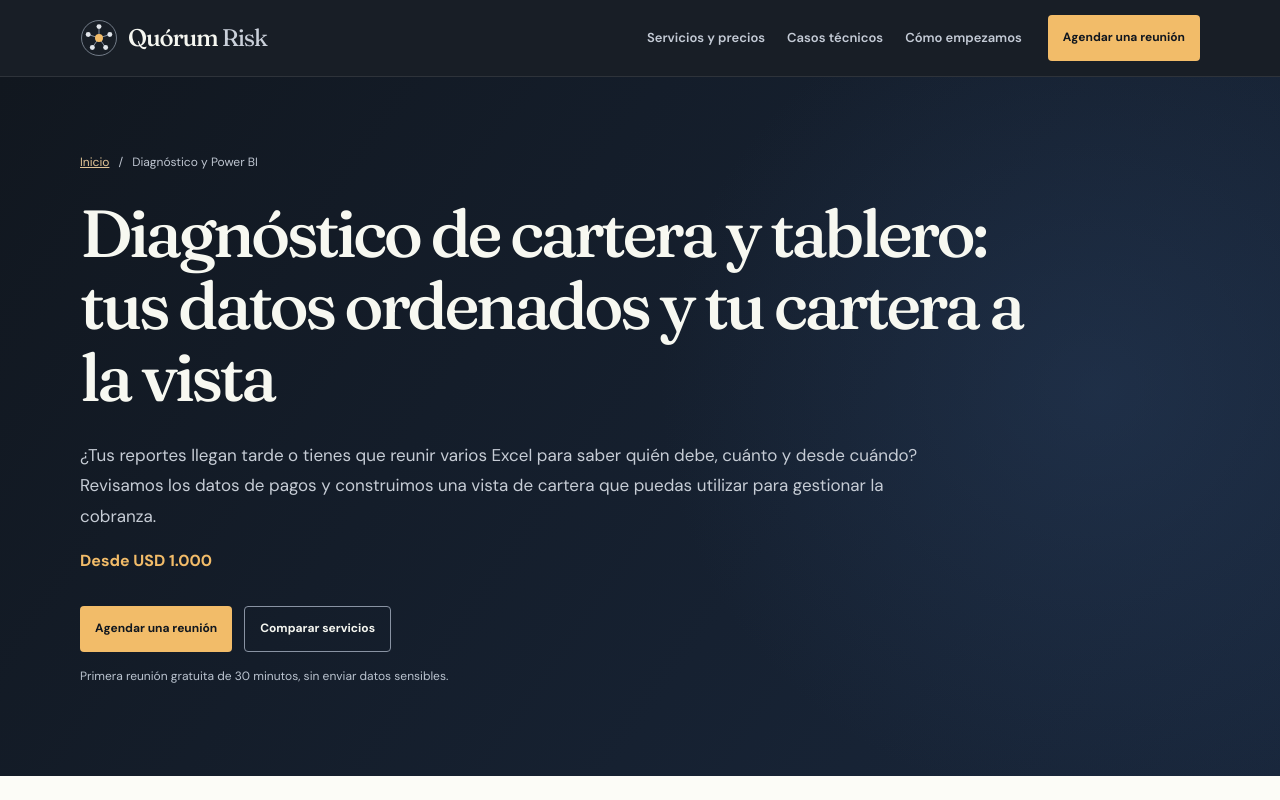
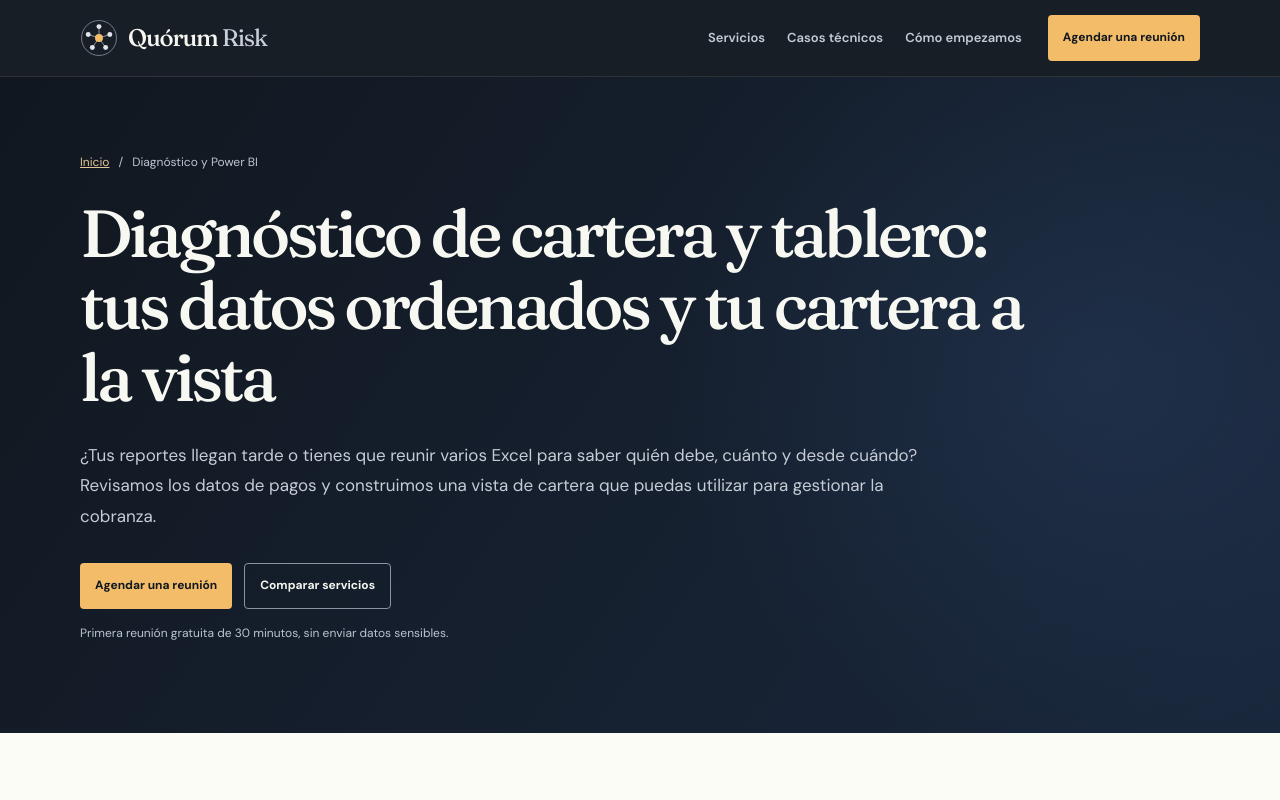
Before and after one commit to QuorumRisk/QuorumRisk.github.io, a plain HTML site: page diagnostico-y-tablero-de-cartera/index.html in a window 1280 px wide. Shown: the top 800 px of the page. Drawn offline with Linux system fonts and the light colour scheme.

Commit message:
Retirar precios públicos y actualizar navegación de servicios: diagnostico-y-tablero-de-cartera/index.html

```diff
--- a/diagnostico-y-tablero-de-cartera/index.html
+++ b/diagnostico-y-tablero-de-cartera/index.html
@@ -3,14 +3,14 @@
 <head>
   <meta charset="utf-8"><meta name="viewport" content="width=device-width,initial-scale=1"><meta name="theme-color" content="#11171f">
   <title>Diagnóstico de cartera y tablero en Power BI | Quórum Risk</title>
-  <meta name="description" content="Diagnóstico de cartera, cuentas por cobrar y tableros Power BI. Revisa pagos, saldos y vencimientos para decidir con información clara. Desde USD 1.000.">
+  <meta name="description" content="Diagnóstico de cartera, cuentas por cobrar y tableros Power BI. Revisa pagos, saldos y vencimientos para decidir con información clara.">
   <link rel="canonical" href="https://quorumrisk.co/diagnostico-y-tablero-de-cartera/"><link rel="stylesheet" href="/assets/secondary.css">
   <script type="application/ld+json">{"@context":"https://schema.org","@type":"Service","name":"Diagnóstico de cartera y tablero en Power BI","serviceType":"Analítica y tableros de cartera","provider":{"@type":"Organization","name":"Quórum Risk","url":"https://quorumrisk.co/"},"areaServed":"Latinoamérica","url":"https://quorumrisk.co/diagnostico-y-tablero-de-cartera/"}</script>
 </head>
 <body>
-  <header class="site-header"><div class="wrap header-content"><a class="logo" href="/"><img src="/assets/quorum-icon.svg" alt=""><span class="logo-text">Quórum <span>Risk</span></span></a><nav class="nav" aria-label="Navegación"><a href="/#soluciones">Servicios y precios</a><a href="/#casos">Casos técnicos</a><a href="/#como-empezamos">Cómo empezamos</a></nav><details class="mobile-nav"><summary>Menú</summary><nav aria-label="Navegación móvil"><a href="/#soluciones">Servicios y precios</a><a href="/#casos">Casos técnicos</a><a href="https://cal.com/quorumrisk">Agendar una reunión</a></nav></details><a class="header-cta" href="https://cal.com/quorumrisk">Agendar una reunión</a></div></header>
+  <header class="site-header"><div class="wrap header-content"><a class="logo" href="/"><img src="/assets/quorum-icon.svg" alt=""><span class="logo-text">Quórum <span>Risk</span></span></a><nav class="nav" aria-label="Navegación"><a href="/#soluciones">Servicios</a><a href="/#casos">Casos técnicos</a><a href="/#como-empezamos">Cómo empezamos</a></nav><details class="mobile-nav"><summary>Menú</summary><nav aria-label="Navegación móvil"><a href="/#soluciones">Servicios</a><a href="/#casos">Casos técnicos</a><a href="https://cal.com/quorumrisk">Agendar una reunión</a></nav></details><a class="header-cta" href="https://cal.com/quorumrisk">Agendar una reunión</a></div></header>
   <main>
-    <section class="hero"><div class="wrap"><div class="breadcrumbs"><a href="/">Inicio</a><span>/</span><span>Diagnóstico y Power BI</span></div><h1>Diagnóstico de cartera y tablero: tus datos ordenados y tu cartera a la vista</h1><p class="lead">¿Tus reportes llegan tarde o tienes que reunir varios Excel para saber quién debe, cuánto y desde cuándo? Revisamos los datos de pagos y construimos una vista de cartera que puedas utilizar para gestionar la cobranza.</p><p class="price">Desde USD 1.000</p><div class="hero-actions"><a class="button" href="https://cal.com/quorumrisk">Agendar una reunión</a><a class="button button-outline" href="/#soluciones">Comparar servicios</a></div><p class="micro">Primera reunión gratuita de 30 minutos, sin enviar datos sensibles.</p></div></section>
+    <section class="hero"><div class="wrap"><div class="breadcrumbs"><a href="/">Inicio</a><span>/</span><span>Diagnóstico y Power BI</span></div><h1>Diagnóstico de cartera y tablero: tus datos ordenados y tu cartera a la vista</h1><p class="lead">¿Tus reportes llegan tarde o tienes que reunir varios Excel para saber quién debe, cuánto y desde cuándo? Revisamos los datos de pagos y construimos una vista de cartera que puedas utilizar para gestionar la cobranza.</p><div class="hero-actions"><a class="button" href="https://cal.com/quorumrisk">Agendar una reunión</a><a class="button button-outline" href="/#soluciones">Comparar servicios</a></div><p class="micro">Primera reunión gratuita de 30 minutos, sin enviar datos sensibles.</p></div></section>
     <section class="section"><div class="wrap"><h2>Para quién es</h2><p class="intro">Para empresas que venden a crédito o a plazos, tengan o no un departamento especializado de cartera. Incluye comercio, construcción, agencias de viajes, servicios, cooperativas y fintechs.</p><div class="grid"><article class="panel"><h3>Qué revisamos</h3><ul><li>Fuentes de facturas, cuotas, vencimientos, pagos y saldos.</li><li>Calidad de los datos y problemas de conciliación o seguimiento.</li><li>Indicadores utilizados para distinguir cartera al día y vencida.</li></ul></article><article class="panel"><h3>Qué recibes</h3><ul><li>Diagnóstico de la información disponible.</li><li>Tablero de cartera y cobranza en Power BI, según alcance.</li><li>Definiciones de indicadores y recomendaciones para mantenerlos.</li></ul></article></div></div></section>
     <section class="section"><div class="wrap"><h2>De dónde partimos</h2><div class="grid"><article class="panel"><h3>Datos necesarios</h3><p>Podemos comenzar por archivos exportados de tu sistema, como Excel o CSV, con cuentas, fechas de vencimiento, pagos y saldos. Para automatizar conexiones quizá necesitemos apoyo de tu equipo técnico.</p></article><article class="panel"><h3>Cómo validamos</h3><p>Contrastamos saldos y vencimientos con tus fuentes, revisamos la lógica de los cálculos y acordamos con tu equipo qué significa cada indicador antes de usarlo para decidir.</p></article></div><p class="note" style="margin-top:22px">No sustituimos tu contabilidad ni garantizamos que los datos originales estén completos. Las integraciones, actualizaciones y soporte continuo se cotizan según el proyecto.</p></div></section>
     <section class="section"><div class="wrap"><h2>Un ejemplo de nuestra forma de trabajar</h2><p class="intro">Nuestro caso de recuperación muestra cómo convertir un historial de pagos en prioridades de cartera. Es una simulación, no un tablero de un cliente.</p><div class="case-links"><a href="/casos/recuperacion-de-cartera/">Ver el caso explicado</a><a href="https://github.com/QuorumRisk/probabilidad-recuperacion-cartera" target="_blank" rel="noopener noreferrer">Código en GitHub</a></div></div></section>
```
